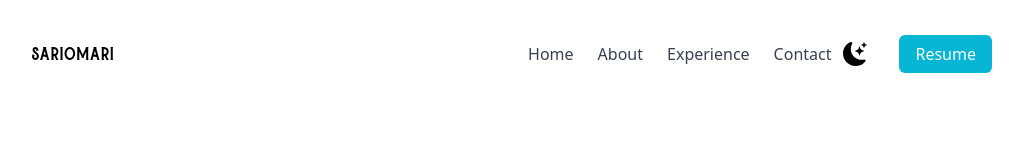
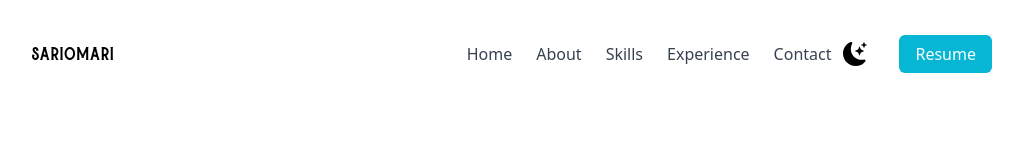
Before and after one commit to sariomari/sari-portfolio, a Next.js app: page / in a window 1280 px wide. Shown: the top 160 px of the page, without its empty margins (128-1151 px from the left). Built offline with nearby package versions, Linux system fonts and the light colour scheme.

Commit message:
Added Skills to navbar

```diff
--- a/src/pages/index.js
+++ b/src/pages/index.js
@@ -15,7 +15,7 @@ import java from '../../public/java.png'
 import linux from '../../public/linux.png'
 import mysql from '../../public/mysql.png'
 import react from '../../public/react.png'
-import clang from '../../public/C.png'
+import clang from '../../public/c.png'
 import nosql from '../../public/nosql.png'
 
 export default function Home() {
@@ -33,28 +33,35 @@ export default function Home() {
             <h1 className="text-xl font-burtons">sariomari</h1>
             <ul className="flex items-center">
               <li className="mx-3 text-gray-700 font-medium dark:text-white">
-                <button>
+                <button className="hover:scale-110 duration-500">
                   <Link to="home" smooth={true} duration={500}>
                     Home
                   </Link>
                 </button>
               </li>
               <li className="mx-3 text-gray-700 font-medium dark:text-white">
-                <button>
+                <button className="hover:scale-110 duration-500">
                   <Link to="about" smooth={true} duration={500}>
                     About
                   </Link>
                 </button>
               </li>
               <li className="mx-3 text-gray-700 font-medium dark:text-white">
-                <button>
+                <button className="hover:scale-110 duration-500">
+                  <Link to="skills" smooth={true} duration={500}>
+                    Skills
+                  </Link>
+                </button>
+              </li>
+              <li className="mx-3 text-gray-700 font-medium dark:text-white">
+                <button className="hover:scale-110 duration-500">
                   <Link to="experience" smooth={true} duration={500}>
                     Experience
                   </Link>
                 </button>
               </li>
               <li className="mx-3 text-gray-700 font-medium dark:text-white">
-                <button>
+                <button className="hover:scale-110 duration-500">
                   <Link to="contact" smooth={true} duration={500}>
                     Contact
                   </Link>
@@ -65,7 +72,7 @@ export default function Home() {
                 <BsFillMoonStarsFill className="cursor-pointer text-2xl" onClick={() => setTheme(theme === 'dark' ? 'light' : 'dark')} />
               </li>
               <li>
-                <button>
+                <button className="hover:scale-110 duration-500">
                   <a href="https://drive.google.com/drive/folders/1fU6zJdK74vWDpHhi6vdaE0HR2LXgryHa?usp=sharing" target="_blank" rel="noopener noreferrer" className=" bg-cyan-500 text-white px-4 py-2 rounded-md ml-8">Resume</a>
                 </button>
               </li>
```
